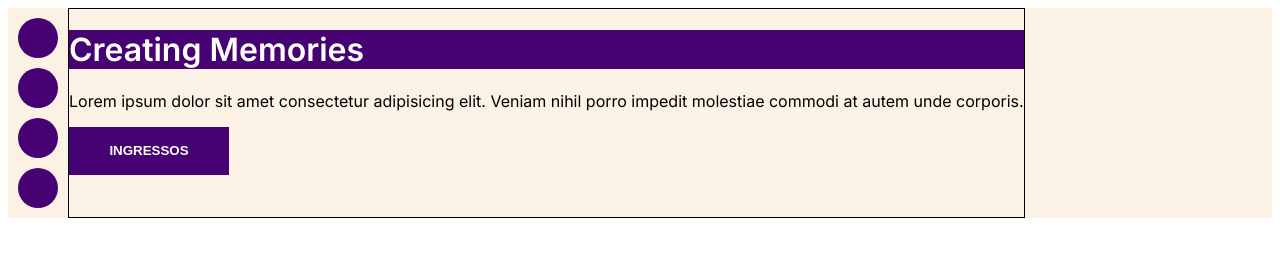
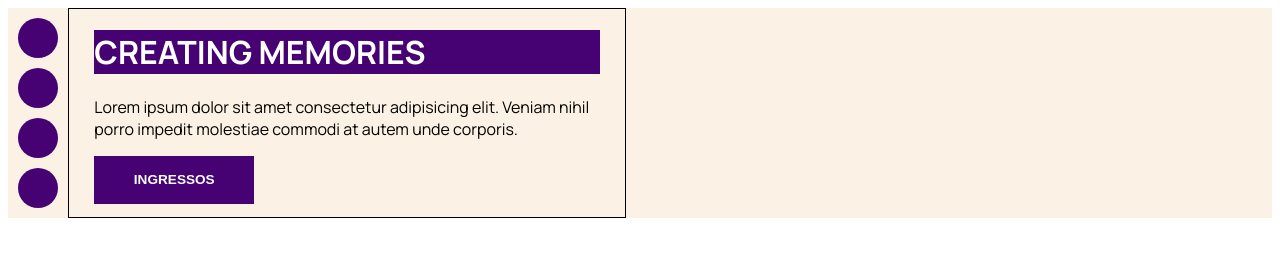
Before and after one commit to bea-codes/carvalheira-pi, a plain HTML site: page index.html in a window 1280 px wide. Drawn offline with Linux system fonts and the light colour scheme.

Commit message:
correção import de fonte

```diff
--- a/index.html
+++ b/index.html
@@ -20,7 +20,7 @@
 
         <div id="container-general-video">
             <div id="header-box">
-                <h1>Creating Memories</h1>
+                <h1>CREATING MEMORIES</h1>
             </div>
             <p>Lorem ipsum dolor sit amet consectetur adipisicing elit. Veniam nihil porro impedit molestiae commodi at autem unde corporis.</p>
             <button id="ingresso-btn-video" >INGRESSOS</button>
--- a/main-video-style.css
+++ b/main-video-style.css
@@ -1,22 +1,28 @@
-/*Fonte Manrope Google Fonts*/
-@import url('https://fonts.googleapis.com/css2?family=Inter:wght@100;200;300;400;500;600&display=swap');
+/*Fonte 'Manrope' Google Fonts*/
+@import url('https://fonts.googleapis.com/css2?family=Inter:wght@200;300;400;500;600&family=Manrope:wght@200;300;400;500;600;700;800&display=swap');
 
 
 #wrapper-video{
     display: flex;
     flex-direction: row;
-    font-family: 'Inter', sans-serif;
+    font-family: 'Manrope';
     background-color:rgba(250, 235, 215, 0.679);
+    font-family: 'Manrope', 'Inter',sans-serif;
 }
 
 
 
+/*Container Info*/
 
-
+#container-general-video{
+    border: 1px solid black;
+    padding: 0% 2%;
+    width: 40%;
+    min-width: 400px;
+}
 
 
 /*Ícones*/
-
 .container-icons-video{
     display: flex;
     flex-direction: column;
@@ -31,15 +37,13 @@
     border-radius: 50%;
 }
 
-
-/*Container Info*/
-
-#container-general-video{
-    border: 1px solid black;
+.icon-video:hover{
+    box-shadow: 2px 5px 5px  rgba(0, 0, 0, .25);
+}
 
 
-}
 
+/*H1 container*/
 #header-box{
     background-color: #460273;
 
@@ -47,6 +51,7 @@
 
 #header-box h1{
     color: #FFFFFF;
+    font-size: 2rem;
 }
 
 
@@ -59,6 +64,8 @@
     background-color: #460273;
     color: #FFFFFF;
     font-weight: bold;
+    font-size: .85rem;
+
 }
 
 #ingresso-btn-video:hover{
```
